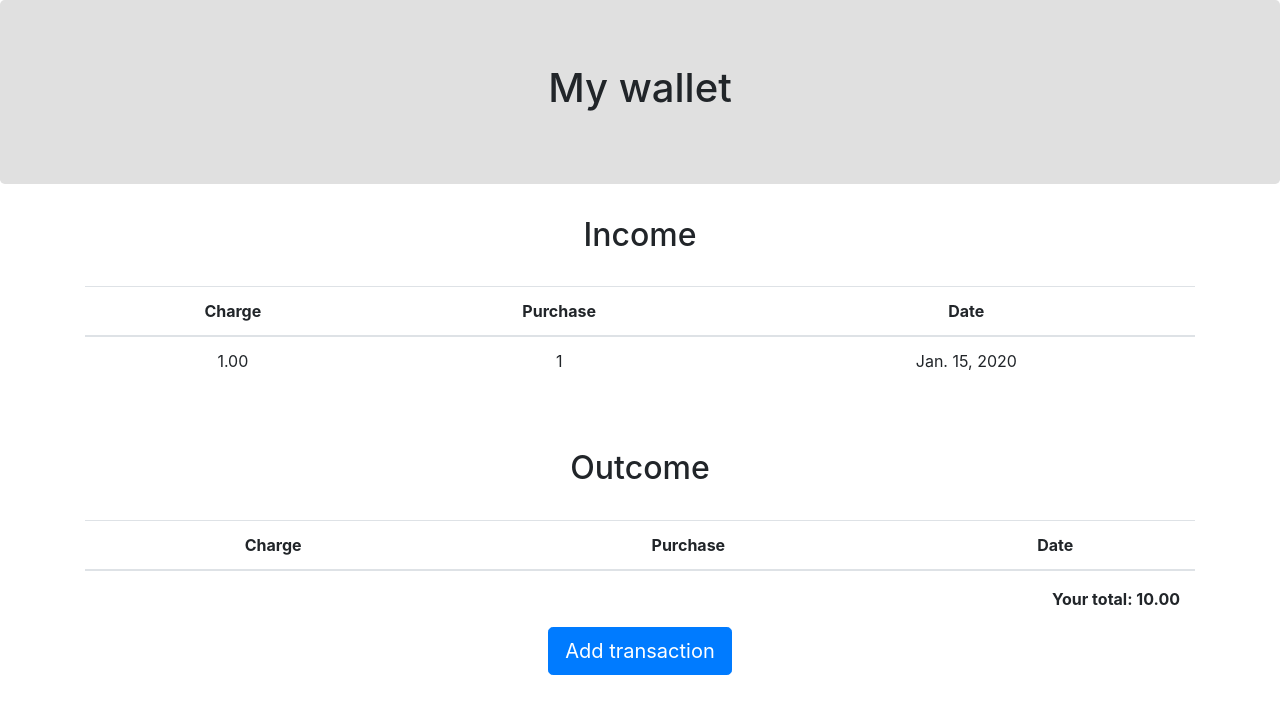
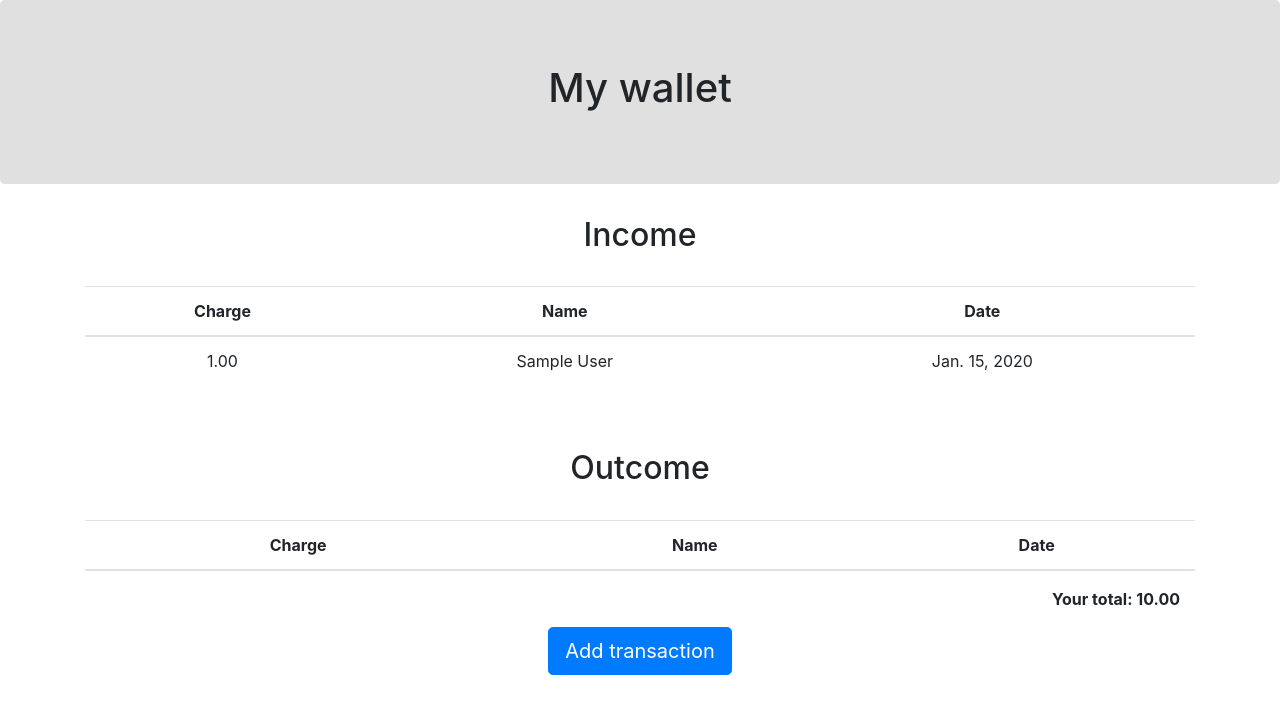
Before and after one commit to lockyStar/MyWallet, a Django app: page /charges/1/ in a window 1280 px wide. Shown: the top 714 px of the page. Run offline with Django 3.2, Linux system fonts and the light colour scheme; tables that the repository leaves empty hold one stand-in row (values such as "Sample post"); lists and menus that the app fills with data are empty; some libraries are stand-ins or nearby versions.

Commit message:
Html fixes

```diff
--- a/myfinance/finance/templates/table.html
+++ b/myfinance/finance/templates/table.html
@@ -16,7 +16,7 @@
                     <thead>
                         <tr>
                             <th style="text-align:center">Charge</th>
-                            <th style="text-align:center">Purchase</th>
+                            <th style="text-align:center">Name</th>
                             <th style="text-align:center">Date</th>
                         </tr>
                     </thead>
@@ -25,7 +25,7 @@
             {% if charge.value >= 0 %}
                         <tr>
                             <td>{{charge.value}}</td>
-                            <td>{{charge.account_id}}</td>
+                            <td>{{acc.name}}</td>
                             <td>{{charge.date}}</td>
 
                         </tr>
@@ -49,7 +49,7 @@
                     <thead>
                         <tr>
                             <th style="text-align:center">Charge</th>
-                            <th style="text-align:center">Purchase</th>
+                            <th style="text-align:center">Name</th>
                             <th style="text-align:center">Date</th>
                         </tr>
                     </thead>
@@ -58,7 +58,7 @@
             {% if charge.value <= 0 %}
                         <tr>
                             <td>{{charge.value}}</td>
-                            <td>{{charge.account_id}}</td>
+                            <td>{{acc.name}}</td>
                             <td>{{charge.date}}</td>
 
                         </tr>
@@ -71,7 +71,7 @@
         {% endfor %}
         <div class="container">
             <p style="text-align:right">
-                <b>Your total: {{total}}</b>
+                <b>Your total: {{acc.total}}</b>
             </p>
         </div>
     </div>
--- a/myfinance/finance/views.py
+++ b/myfinance/finance/views.py
@@ -34,7 +34,7 @@
     account = controller.random_account()
     return render(
         request, 'table.html',
-        {'account': charges, 'account_id': account_id, 'total': acc.total}
+        {'account': charges, 'account_id': account_id, 'acc': acc}
     )
 
 
```
